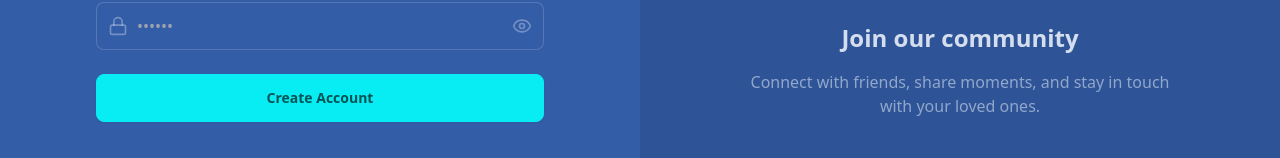
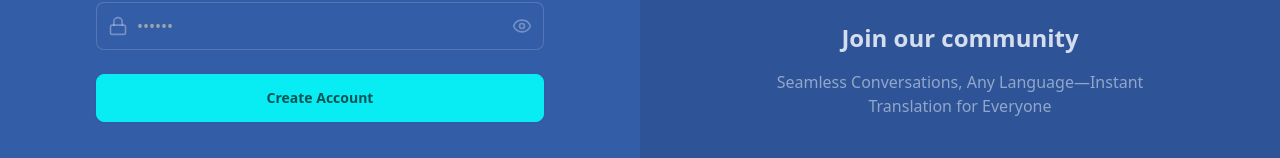
Before and after one commit to mihirkadam19/Chat-App, a React (Vite) app in the folder frontend/: page /signup in a window 1280 px wide. Shown: the part 570-728 px from the top of the page. Built offline with nearby package versions, Linux system fonts and the light colour scheme; no server answers; the HTML template or start-up script is replaced by a standard one.

Commit message:
UI subtitle change

```diff
--- a/frontend/src/pages/SignUpPage.jsx
+++ b/frontend/src/pages/SignUpPage.jsx
@@ -174,7 +174,7 @@ const SignUpPage = () => {
 
       <AuthImagePattern
         title="Join our community"
-        subtitle="Connect with friends, share moments, and stay in touch with your loved ones."
+        subtitle="Seamless Conversations, Any Language—Instant Translation for Everyone"
       />
 
     </div>
```
